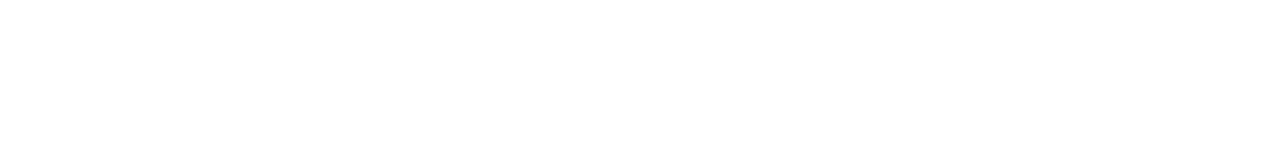
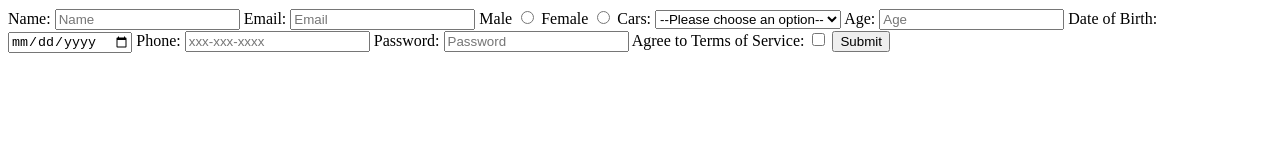
Before and after one commit to acciojob/signup-form-car-MoonLightCodes, a website: page main.html in a window 1280 px wide. Drawn offline with Linux system fonts and the light colour scheme.

Commit message:
created a submission

```diff
--- a/main.html
+++ b/main.html
@@ -1,16 +1,55 @@
 <!DOCTYPE html>
-
-<html>
+<html lang="en">
 
 <head>
-	<link rel="stylesheet" href="styles.css">
+    <meta charset="UTF-8">
+    <meta name="viewport" content="width=device-width, initial-scale=1.0">
+    <title>Form Example</title>
+    <link rel="stylesheet" href="styles.css">
 </head>
 
 <body>
-	<!-- the entire body must be written by student -->
-    <script type="text/javascript" src="./script.js">
-</script>
+    <form>
+        <label for="name">Name:</label>
+        <input type="text" id="name" name="name" placeholder="Name" required>
 
+        <label for="email">Email:</label>
+        <input type="email" id="email" name="email" placeholder="Email" required>
+
+        <label for="gender_m">Male</label>
+        <input type="radio" id="gender_m" name="gender" value="male" required>
+
+        <label for="gender_f">Female</label>
+        <input type="radio" id="gender_f" name="gender" value="female" required>
+
+        <label for="cars">Cars:</label>
+        <select id="cars" name="cars" required>
+            <option value="">--Please choose an option--</option>
+            <option value="volvo">Volvo</option>
+            <option value="saab">Saab</option>
+            <option value="mercedes">Mercedes</option>
+            <option value="audi">Audi</option>
+        </select>
+
+        <label for="age">Age:</label>
+        <input type="number" id="age" name="age" placeholder="Age" required>
+
+        <label for="dob">Date of Birth:</label>
+        <input type="date" id="dob" name="dob" required>
+
+        <label for="tel">Phone:</label>
+        <input type="tel" id="tel" name="tel" placeholder="xxx-xxx-xxxx">
+
+        <label for="password">Password:</label>
+        <input type="password" id="password" name="password" placeholder="Password" required>
+
+        <label for="tos">Agree to Terms of Service:</label>
+        <input type="checkbox" id="tos" name="tos" required>
+
+        <input type="submit" value="Submit">
+    </form>
+
+    <script type="text/javascript" src="./script.js"></script>
 </body>
 
 </html>
```
